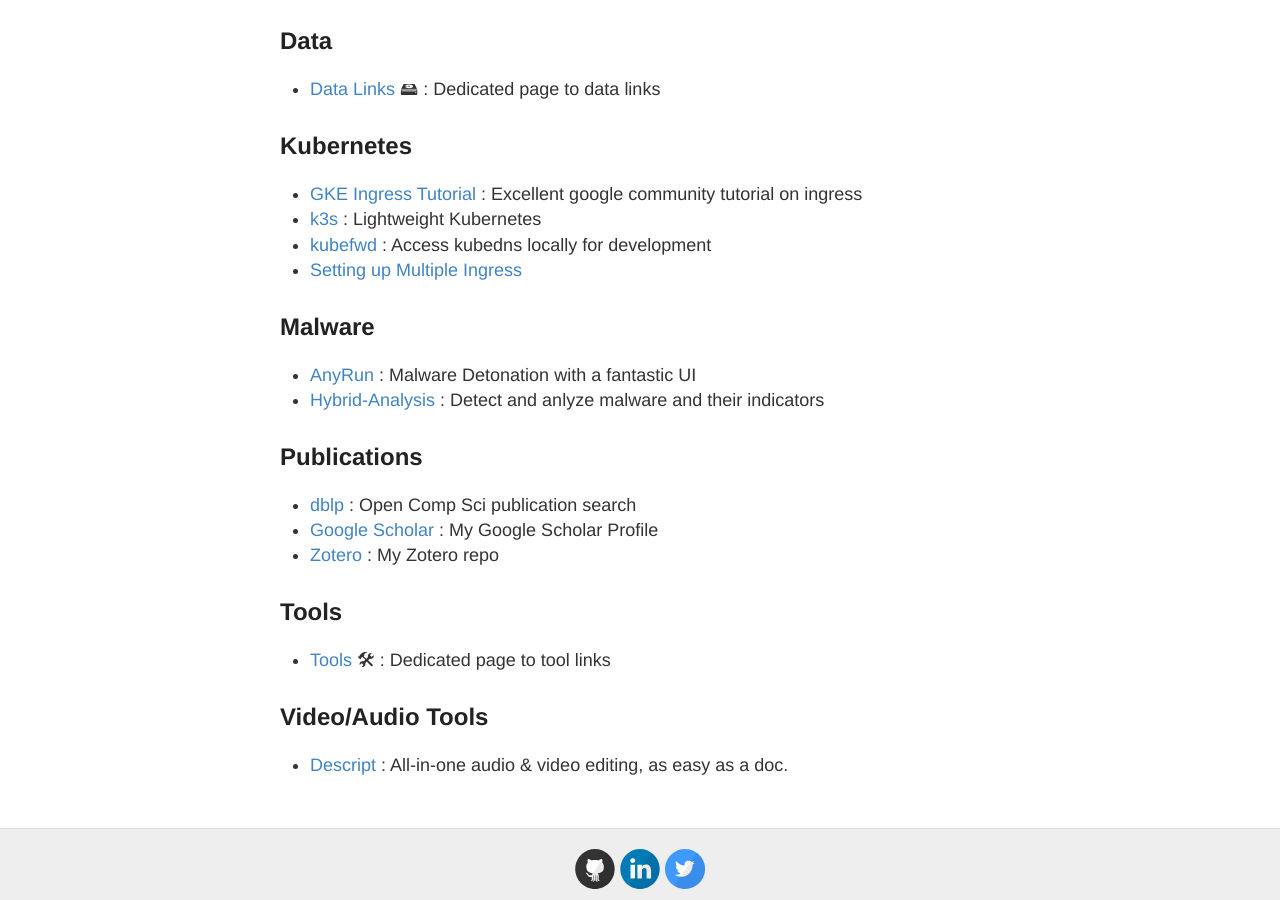
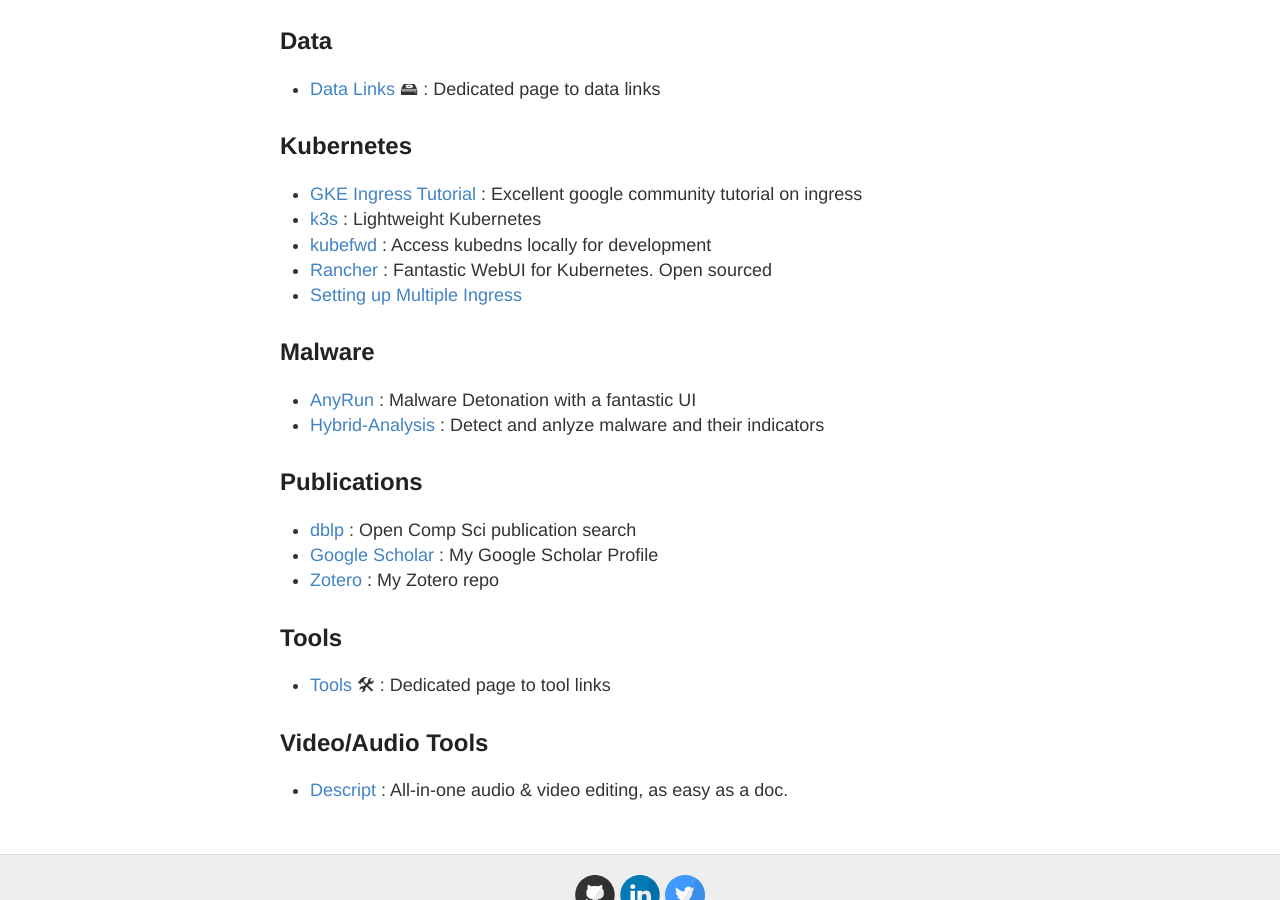
Before and after one commit to stevehenderson/stevehenderson.github.io, a Jekyll site: the page built from links.md, in a window 1280 px wide and 900 px high, scrolled down 926 px. Built offline with Jekyll 4.4.1, drawn with Linux system fonts in a browser that asks for light colours.

Commit message:
Update links.md

```diff
--- a/links.md
+++ b/links.md
@@ -41,6 +41,7 @@
    * [GKE Ingress Tutorial](https://cloud.google.com/community/tutorials/nginx-ingress-gke) : Excellent google community tutorial on ingress
    * [k3s](https://k3s.io/) : Lightweight Kubernetes
    * [kubefwd](https://github.com/txn2/kubefwd) : Access kubedns locally for development
+   * [Rancher](https://github.com/rancher/rancher)  : Fantastic WebUI for Kubernetes.  Open sourced
    * [Setting up Multiple Ingress](https://spltech.co.uk/how-to-setup-multiple-ingress-controller-with-nginx-ingress-on-gke/)
 
 ## Malware
```
